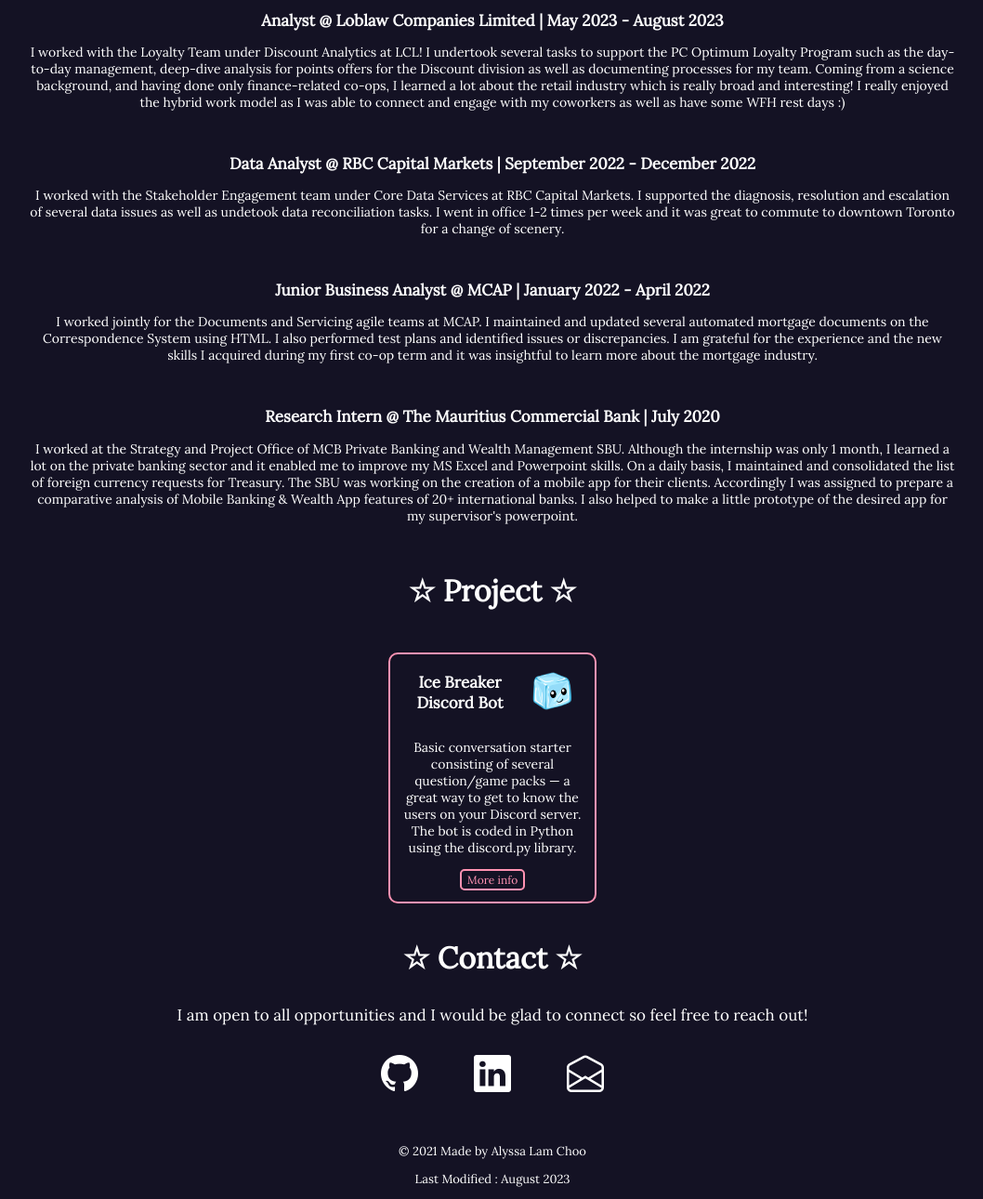
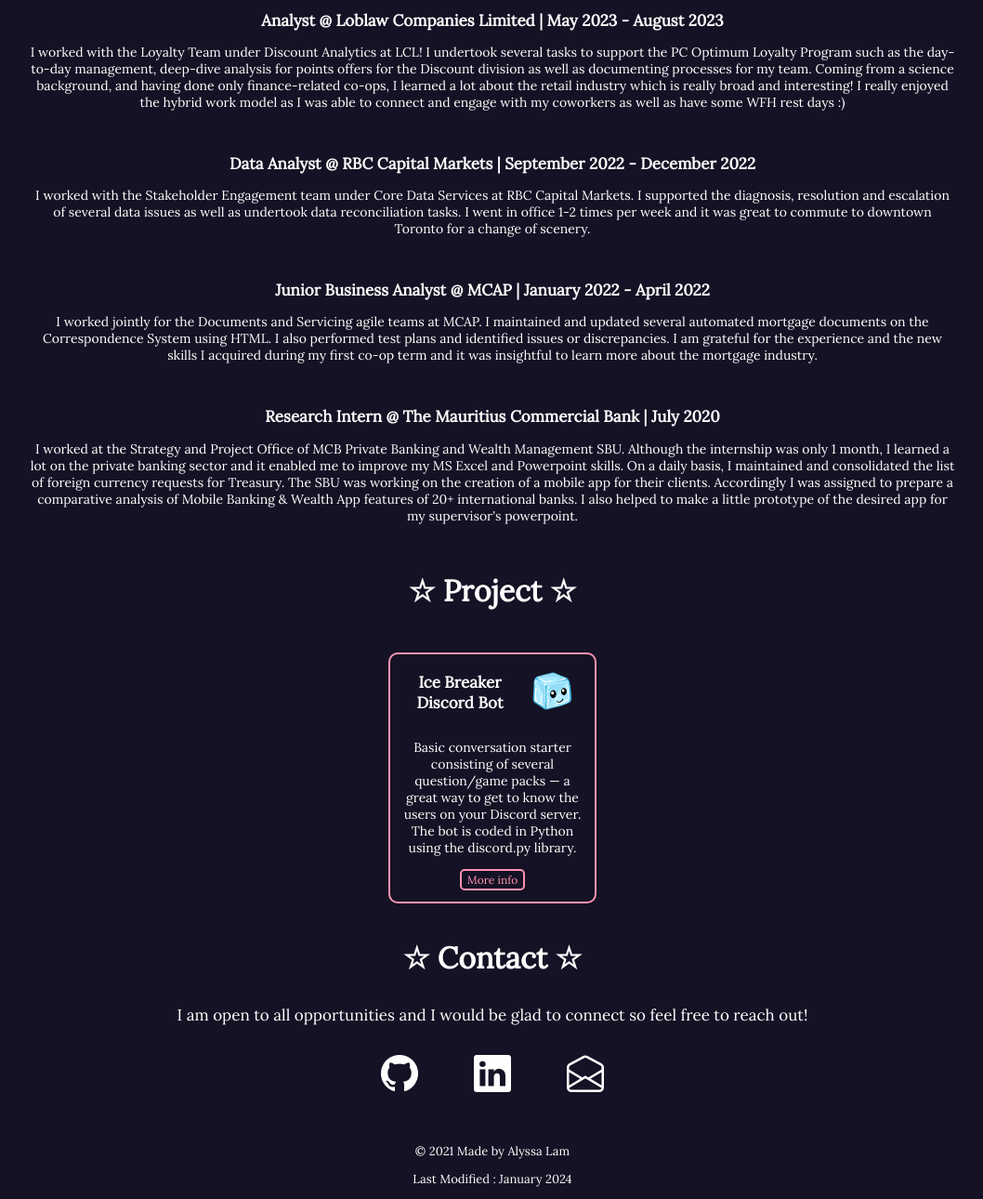
Before and after one commit to alyssa-lam/alyssa-lam.github.io, a plain HTML site: page index.html in a window 1280 px wide. Shown: the part 770-2060 px from the top of the page at 93% size, without its empty margins (110-1168 px from the left). Drawn offline with nearby package versions, Linux system fonts and the light colour scheme.

Commit message:
Update index.html

```diff
--- a/index.html
+++ b/index.html
@@ -47,7 +47,7 @@
           <p>I worked with the Loyalty Team under Discount Analytics at LCL! I undertook several tasks to support the PC Optimum Loyalty Program such as the day-to-day management, deep-dive analysis for points offers for the Discount division as well as documenting processes for my team. Coming from a science background, and having done only finance-related co-ops, I learned a lot about the retail industry which is really broad and interesting! I really enjoyed the hybrid work model as I was able to connect and engage with my coworkers as well as have some WFH rest days :)<p>
           <br>
           <h2>Data Analyst @ <a href="https://www.rbccm.com/en/" target="_blank">RBC Capital Markets</a> | September 2022 - December 2022</h2>
-          <p>I worked with the Stakeholder Engagement team under Core Data Services at RBC Capital Markets. I supported the diagnosis, resolution and escalation of several data issues as well as undetook data reconciliation tasks. I went in office 1-2 times per week and it was great to commute to downtown Toronto for a change of scenery.<p>
+          <p>I worked with the Stakeholder Engagement team under Core Data Services at RBC Capital Markets. I supported the diagnosis, resolution and escalation of several data issues as well as undertook data reconciliation tasks. I went in office 1-2 times per week and it was great to commute to downtown Toronto for a change of scenery.<p>
           <br>
           <h2>Junior Business Analyst @ <a href="https://www.mcap.com/" target="_blank">MCAP</a> | January 2022 - April 2022</h2>
           <p>I worked jointly for the Documents and Servicing agile teams at MCAP. I maintained and updated several automated mortgage documents on the Correspondence System using HTML. I also performed test plans and identified issues or discrepancies. I am grateful for the experience and the new skills I acquired during my first co-op term and it was insightful to learn more about the mortgage industry.<p>
@@ -98,7 +98,7 @@
 
   <br>
   <footer>
-    <p id="copyright">&copy 2021 Made by Alyssa Lam Choo</p>
-    <p id="copyright">Last Modified : August 2023</p>
+    <p id="copyright">&copy 2021 Made by Alyssa Lam</p>
+    <p id="copyright">Last Modified : January 2024</p>
   </footer>
 </html>
```
